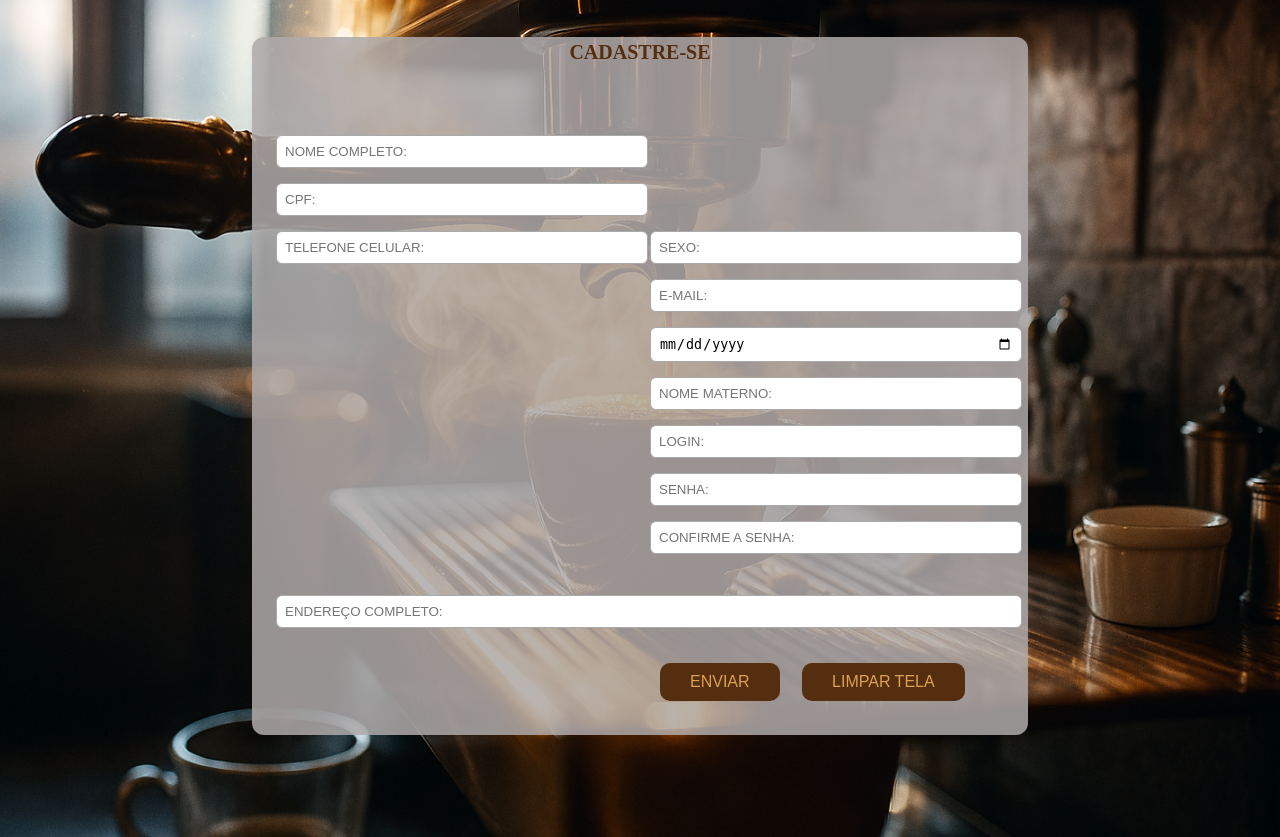
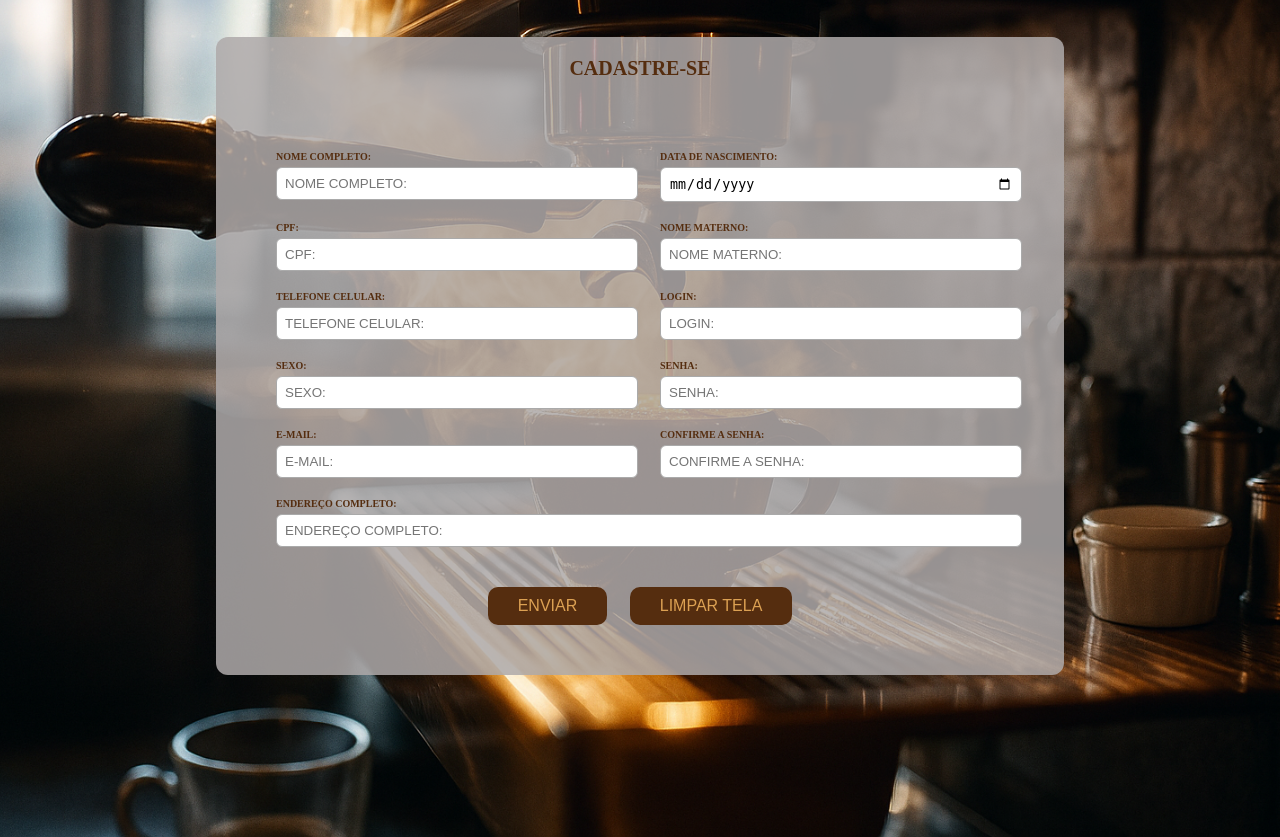
Before and after one commit to Marcelle635/Projeto, a PHP site: page /cadastro.html in a window 1280 px wide. Shown: the part 83-920 px from the top of the page. Run offline with PHP 8.4, Linux system fonts and the light colour scheme.

Commit message:
atualizei

```diff
--- a/cadastro.css
+++ b/cadastro.css
@@ -88,50 +88,61 @@ section{
     padding-bottom: 0.5rem;
 }
 
-/*IMagem do café*/
-body{
+
+/*Imagem de fundo*/
+body {
   background: url("img/principal.png");
   height: 100vh;
   background-position: center;
   background-size: cover;
 }
+
 /*Formulário*/
-main{
+main {
   background-color: #afaaaada;
   width: 60%;
   margin: 120px auto;
-    padding: 4px;
+  padding: 20px 40px;
   border-radius: 12px;
 }
-h1{
+
+h1 {
   text-align: center;
   color: var(--black);
   margin-bottom: 30px;
 }
-form{
+
+form {
   display: grid;
   grid-template-columns: 1fr 1fr;
-    gap: 15px 20px;
+  gap: 20px 40px; /* espaçamento entre linhas e colunas */
 }
-label{
+
+label {
+  display: block;
   font-weight: bold;
   color: var(--black);
+  margin-bottom: 5px;
 }
-input{
+
+input {
   width: 100%;
   padding: 8px;
   border: 1px solid #aaa;
   border-radius: 6px;
 }
-.full-width{
+
+.full-width {
   grid-column: span 2;
 }
-.botao{
+
+.botao {
   grid-column: span 2;
   text-align: center;
   margin-top: 20px;
 }
-button{
+
+button {
   background-color: var(--black);
   color: var(--main-color);
   border: none;
@@ -141,6 +152,7 @@ button{
   margin: 0 10px;
   cursor: pointer;
 }
-button:hover{
+
+button:hover {
   background-color: #4b2e0f;
 }
--- a/cadastro.html
+++ b/cadastro.html
@@ -38,83 +38,75 @@
   </div>
 
   <section>
+    <form>
+      <!-- COLUNA ESQUERDA -->
+      <div>
+        <label for="nome">NOME COMPLETO:</label>
+        <input type="text" id="nome" name="nome" placeholder="NOME COMPLETO:" required>
+      </div>
 
-      <form>
+      <!-- COLUNA DIREITA -->
       <div>
-         <label NOME COMPLETO:>
-         <input type="text" class="campo" id="nome" name="nome" placeholder="NOME COMPLETO:" required>
-        </div>
-        <br>
-
-        <div>
-          <label CPF:>
-          <input type="text" class="campo" id="cpf" name="cpf" placeholder="CPF:" required>
-        </div>
-        <br>
-
-        <div>
-          <label TELEFONE CELULAR:>
-          <input type="text" class="campo" id="telefone" name="telefone" pattern="\(\d{2}\)\s\d{5}-\d{4}" placeholder="TELEFONE CELULAR:" required>
+        <label for="data_nascimento">DATA DE NASCIMENTO:</label>
+        <input type="date" id="data_nascimento" name="data_nascimento" required>
       </div>
 
       <div>
-          <label SEXO:>
-          <input list="sexo" class="campo" id="sexo" name="sexo" placeholder="SEXO:">
+        <label for="cpf">CPF:</label>
+        <input type="text" id="cpf" name="cpf" placeholder="CPF:" required>
+      </div>
+
+      <div>
+        <label for="nome_materno">NOME MATERNO:</label>
+        <input type="text" id="nome_materno" name="nome_materno" placeholder="NOME MATERNO:" required>
+      </div>
+
+      <div>
+        <label for="telefone">TELEFONE CELULAR:</label>
+        <input type="text" id="telefone" name="telefone" pattern="\(\d{2}\)\s\d{5}-\d{4}" placeholder="TELEFONE CELULAR:" required>
+      </div>
+
+      <div>
+        <label for="login">LOGIN:</label>
+        <input type="text" id="login" name="login" placeholder="LOGIN:" required>
+      </div>
+
+      <div>
+        <label for="sexo">SEXO:</label>
+        <input list="sexo" id="sexo" name="sexo" placeholder="SEXO:">
         <datalist id="sexo">
           <option value="Feminino">
           <option value="Masculino">
           <option value="Prefiro não dizer">
         </datalist>
       </div>
-        <br>
 
       <div>
-          <label E-MAIL:>
-         <input type="email" class="campo" id="email" name="email" placeholder="E-MAIL:" required>
+        <label for="senha">SENHA:</label>
+        <input type="password" id="senha" name="senha" placeholder="SENHA:" required>
       </div>
-       <br>
 
       <div>
-         <label DATA DE NASCIMENTO:>
-         <input type="date" class="campo" id="data_nascimento" name="data_nascimento" required>
+        <label for="email">E-MAIL:</label>
+        <input type="email" id="email" name="email" placeholder="E-MAIL:" required>
       </div>
-       <br>
 
       <div>
-         <label NOME MATERNO:>
-         <input type="text" class="campo" id="nome_materno" name="nome_materno" placeholder="NOME MATERNO:" required>
+        <label for="confirme">CONFIRME A SENHA:</label>
+        <input type="password" id="confirme" name="confirme_senha" placeholder="CONFIRME A SENHA:" required>
       </div>
-       <br>
-
-        <div>
-         <label LOGIN:>
-         <input type="text" class="campo" id="login" name="login" placeholder="LOGIN:" required>
-        </div>
-       <br>
-
-        <div>
-         <label SENHA:>
-         <input type="password" class="campo" id="senha" name="senha" placeholder="SENHA:" required>
-        </div>
-       <br>
-
-        <div>
-         <label CONFIRME A SENHA:>
-         <input type="password" class="campo" id="confirme" name="confirme_senha" placeholder="CONFIRME A SENHA:" required>
-        </div>
-       <br>
 
       <div class="full-width">
-         <label ENDEREÇO COMPLETO:>
+        <label for="endereco">ENDEREÇO COMPLETO:</label>
         <input type="text" id="endereco" name="endereco" placeholder="ENDEREÇO COMPLETO:" required>
       </div>
-       <br>
 
-        <div>
-         <button type="submit" class="botao botao_cadastro">ENVIAR</button>
-         <button type="reset" class="botao botao_cadastro">LIMPAR TELA</button>
+      <div class="botao">
+        <button type="submit">ENVIAR</button>
+        <button type="reset">LIMPAR TELA</button>
       </div>
     </form>
   </section>
 </main>
+
 </body>
```
Lines whose indentation alone changed are shown as unchanged.
